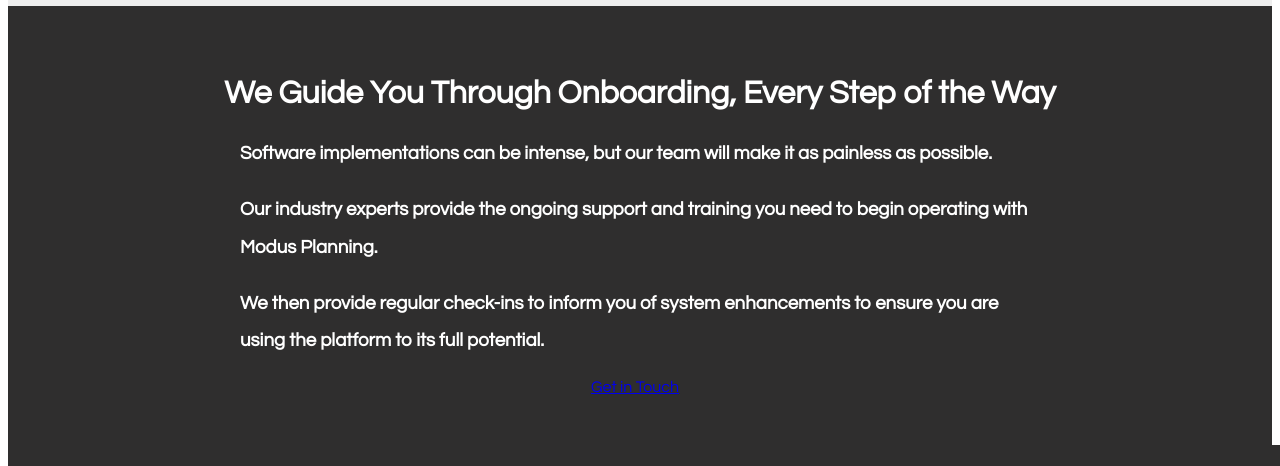
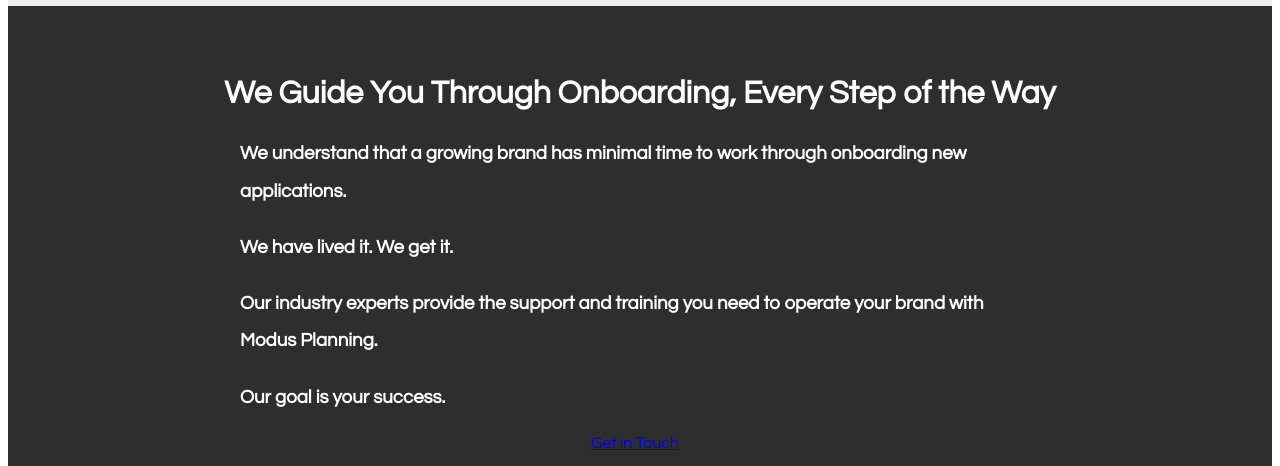
Before and after one commit to mileshd/modus-website, a Gatsby site: page /modules in a window 1280 px wide. Shown: the part 2880-3346 px from the top of the page. Built offline with nearby package versions, Linux system fonts and the light colour scheme; Gatsby itself is replaced by a stand-in of ours.

Commit message:
Experiement with new modules outro text

```diff
--- a/src/pages/modules.js
+++ b/src/pages/modules.js
@@ -80,13 +80,16 @@
             <h1>We Guide You Through Onboarding, Every Step of the Way</h1>
             <div className="outro__body">
               <h3>
-                Software implementations can be intense, but our team will make it as painless as possible.
+                We understand that a growing brand has minimal time to work through onboarding new applications.
               </h3>
               <h3>
-                Our industry experts provide the ongoing support and training you need to begin operating with Modus Planning.
+                We have lived it. We get it.
               </h3>
               <h3>
-                We then provide regular check-ins to inform you of system enhancements to ensure you are using the platform to its full potential.
+                Our industry experts provide the support and training you need to operate your brand with Modus Planning.
+              </h3>
+              <h3>
+                Our goal is your success.
               </h3>
             </div>
             <a href="/contact" className="btn btn-primary get-in-touch-button">
@@ -119,3 +122,16 @@
     }
   }
 `
+//We understand that a growing brand has minimal time to work through a software implementation. We have lived it, we get it.
+
+            //<div className="outro__body">
+              //<h3>
+                //Software implementations can be intense, but our team will make it as painless as possible.
+              //</h3>
+              //<h3>
+                //Our industry experts provide the ongoing support and training you need to begin operating with Modus Planning.
+              //</h3>
+              //<h3>
+                //We then provide regular check-ins to inform you of system enhancements to ensure you are using the platform to its full potential.
+              //</h3>
+            //</div>
```
